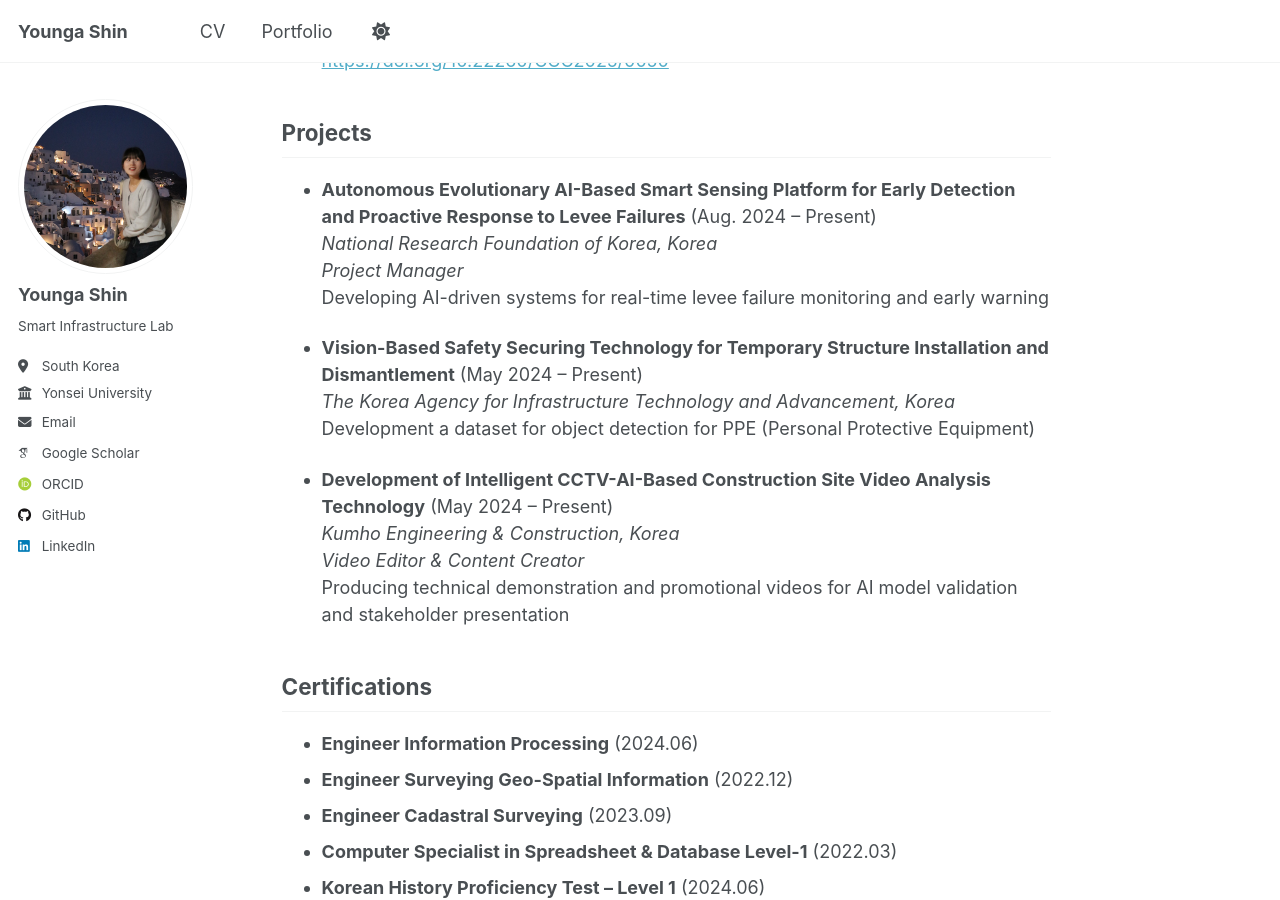
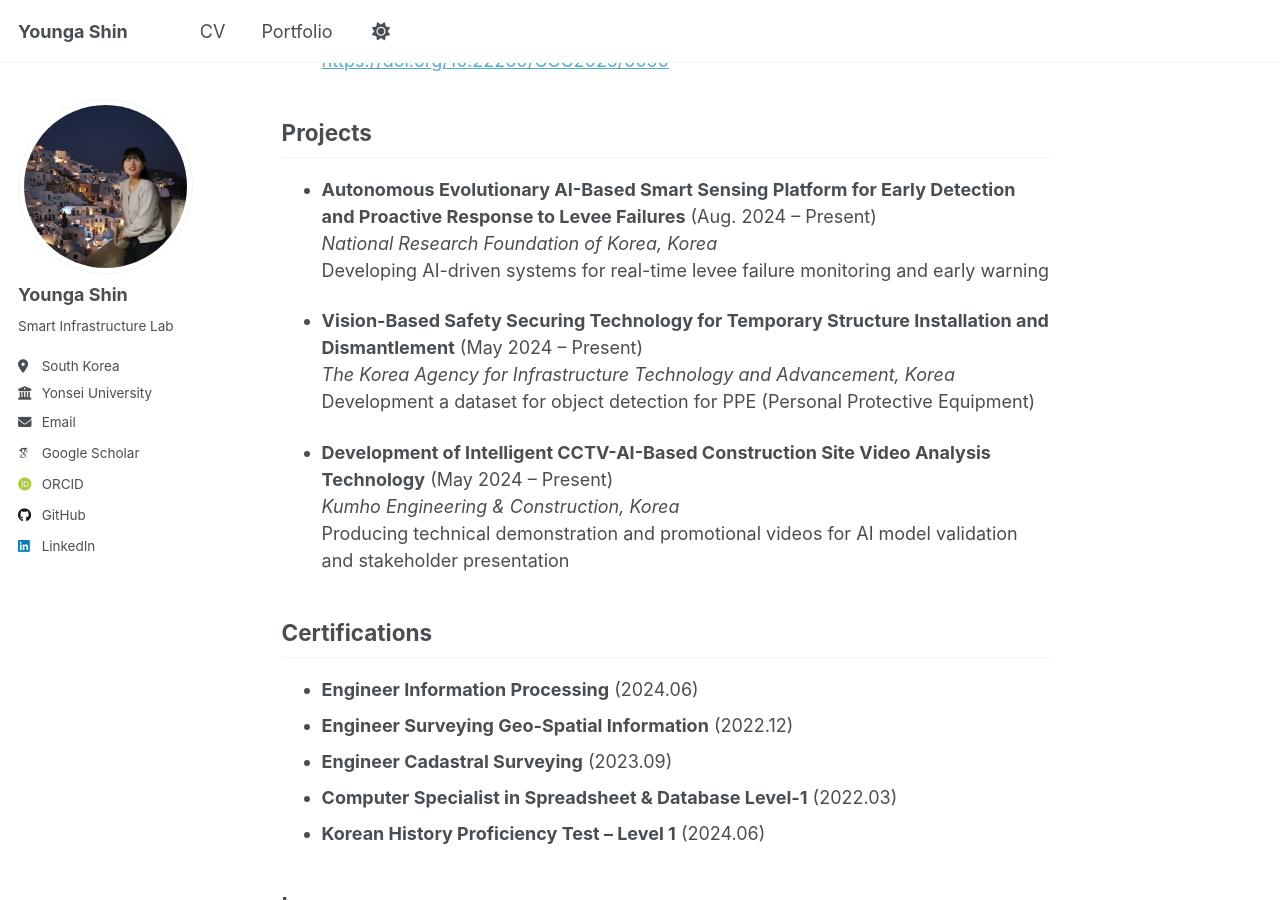
Before and after one commit to shinyounga/shinyounga.github.io, a Jekyll site: the page built from _pages/about.md, in a window 1280 px wide and 900 px high, scrolled down 1737 px. Built offline with Jekyll 4.4.1, drawn with Linux system fonts in a browser that asks for light colours; some web fonts are replaced.

Commit message:
Update about.md

```diff
--- a/_pages/about.md
+++ b/_pages/about.md
@@ -61,7 +61,6 @@ My research focuses on applying artificial intelligence and deep learning to con
 
 - **Autonomous Evolutionary AI-Based Smart Sensing Platform for Early Detection and Proactive Response to Levee Failures** (Aug. 2024 – Present)
   *National Research Foundation of Korea, Korea*
-  *Project Manager*
   Developing AI-driven systems for real-time levee failure monitoring and early warning
 
 - **Vision-Based Safety Securing Technology for Temporary Structure Installation and Dismantlement** (May 2024 – Present)
@@ -70,7 +69,6 @@ My research focuses on applying artificial intelligence and deep learning to con
 
 - **Development of Intelligent CCTV-AI-Based Construction Site Video Analysis Technology** (May 2024 – Present)
   *Kumho Engineering & Construction, Korea*
-  *Video Editor & Content Creator*
   Producing technical demonstration and promotional videos for AI model validation and stakeholder presentation
 
 
```
